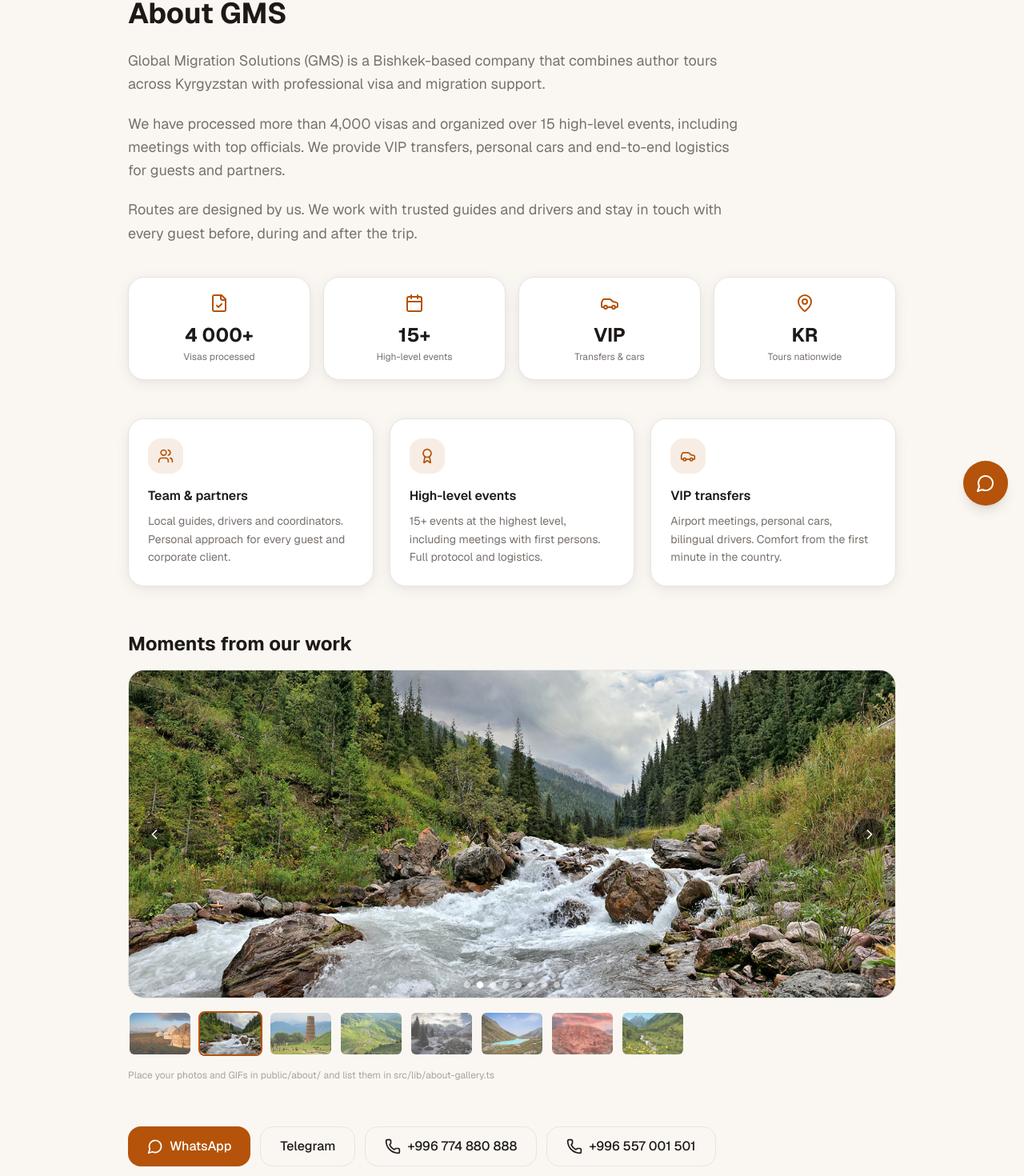
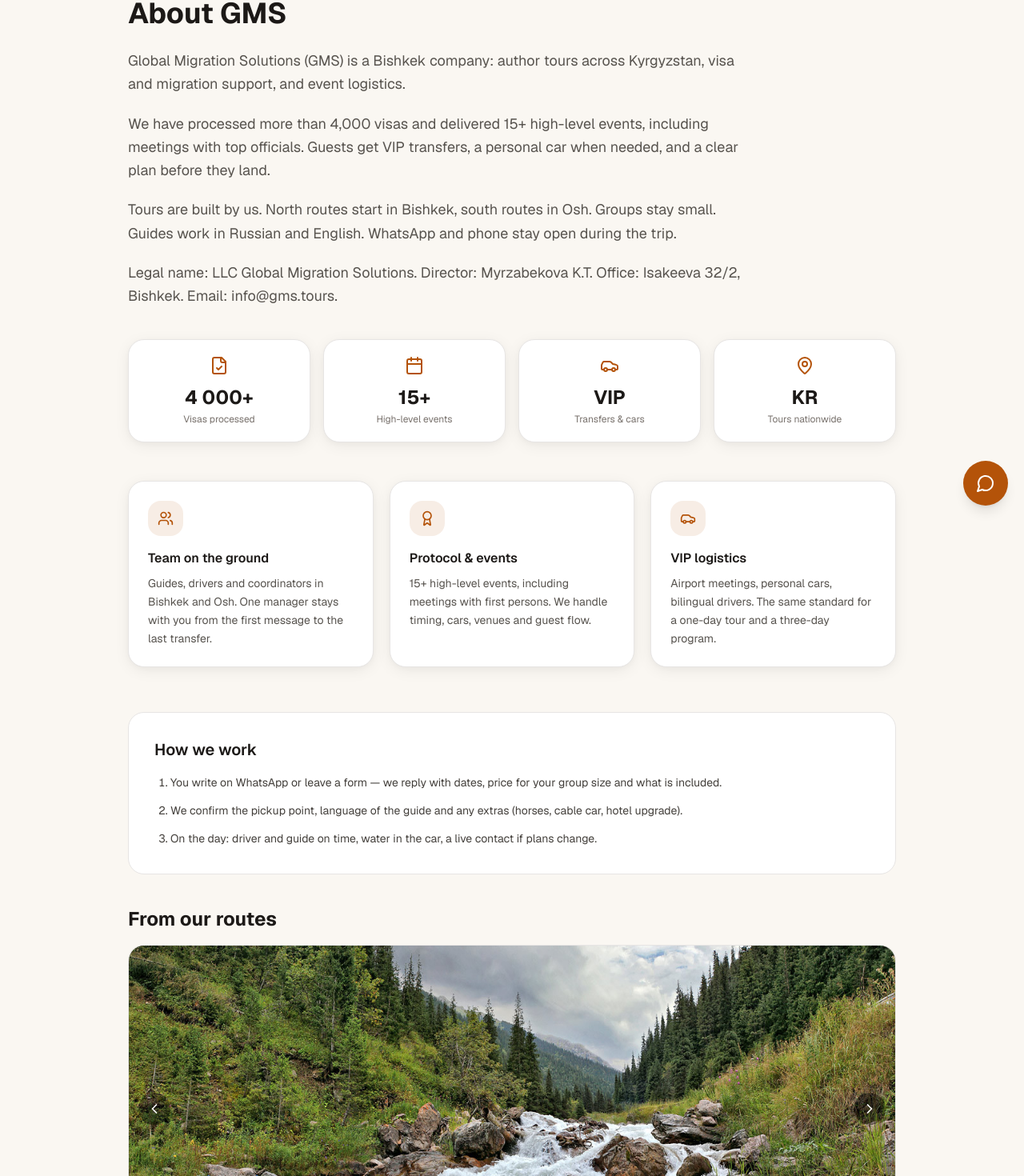
Before and after one commit to ellydion/gms-tours, a Next.js app: page /en/about in a window 1280 px wide. Shown: the part 148-1618 px from the top of the page at 80% size. Built offline with nearby package versions, Linux system fonts and the light colour scheme.

Commit message:
content: expand About, remove public/about placeholder

```diff
--- a/src/app/[locale]/about/page.tsx
+++ b/src/app/[locale]/about/page.tsx
@@ -1,7 +1,7 @@
 import { setRequestLocale } from 'next-intl/server';
 import { MessageCircle, Phone, FileCheck, Calendar, Car, MapPin, Users, Award } from 'lucide-react';
 import { AboutSlideshow } from '@/components/AboutSlideshow';
-import { WHATSAPP_URL, TELEGRAM_URL, PHONE_DISPLAY, PHONE_2_DISPLAY } from '@/lib/contacts';
+import { WHATSAPP_URL, TELEGRAM_URL, PHONE_DISPLAY, PHONE_2_DISPLAY, EMAIL } from '@/lib/contacts';
 
 export default async function AboutPage({
   params,
@@ -28,38 +28,14 @@ export default async function AboutPage({
 
   const points = isEn
     ? [
-        {
-          icon: Users,
-          title: 'Team & partners',
-          text: 'Local guides, drivers and coordinators. Personal approach for every guest and corporate client.',
-        },
-        {
-          icon: Award,
-          title: 'High-level events',
-          text: '15+ events at the highest level, including meetings with first persons. Full protocol and logistics.',
-        },
-        {
-          icon: Car,
-          title: 'VIP transfers',
-          text: 'Airport meetings, personal cars, bilingual drivers. Comfort from the first minute in the country.',
-        },
+        { icon: Users, title: 'Team on the ground', text: 'Guides, drivers and coordinators in Bishkek and Osh. One manager stays with you from the first message to the last transfer.' },
+        { icon: Award, title: 'Protocol & events', text: '15+ high-level events, including meetings with first persons. We handle timing, cars, venues and guest flow.' },
+        { icon: Car, title: 'VIP logistics', text: 'Airport meetings, personal cars, bilingual drivers. The same standard for a one-day tour and a three-day program.' },
       ]
     : [
-        {
-          icon: Users,
-          title: 'Команда и партнёры',
-          text: 'Локальные гиды, водители и координаторы. Индивидуальный подход к каждому гостю и корпоративному клиенту.',
-        },
-        {
-          icon: Award,
-          title: 'Мероприятия высшего уровня',
-          text: 'Более 15 мероприятий, включая встречи первых лиц. Полный протокол и логистика.',
-        },
-        {
-          icon: Car,
-          title: 'VIP-трансферы',
-          text: 'Встречи в аэропорту, личные автомобили, водители с языками. Комфорт с первой минуты в стране.',
-        },
+        { icon: Users, title: 'Команда на земле', text: 'Гиды, водители и координаторы в Бишкеке и Оше. Один менеджер ведёт вас от первого сообщения до последнего трансфера.' },
+        { icon: Award, title: 'Протокол и события', text: 'Более 15 мероприятий высшего уровня, включая встречи первых лиц. Тайминг, авто, площадки и логика гостей — на нас.' },
+        { icon: Car, title: 'VIP-логистика', text: 'Встречи в аэропорту, личные автомобили, водители с языками. Один стандарт и для однодневки, и для трёхдневной программы.' },
       ];
 
   return (
@@ -68,31 +44,32 @@ export default async function AboutPage({
         {isEn ? 'About GMS' : 'О компании GMS'}
       </h1>
 
-      <div className="space-y-5 text-lg text-[#78716C] leading-relaxed mb-10 max-w-3xl">
+      <div className="space-y-5 text-lg text-[#57534E] leading-relaxed mb-10 max-w-3xl">
         <p>
           {isEn
-            ? 'Global Migration Solutions (GMS) is a Bishkek-based company that combines author tours across Kyrgyzstan with professional visa and migration support.'
-            : 'Global Migration Solutions (GMS) — компания из Бишкека, которая сочетает авторские туры по Кыргызстану с профессиональной визовой и миграционной поддержкой.'}
+            ? 'Global Migration Solutions (GMS) is a Bishkek company: author tours across Kyrgyzstan, visa and migration support, and event logistics.'
+            : 'ОсОО «Global Migration Solutions» (GMS) — компания из Бишкека: авторские туры по Кыргызстану, визовая и миграционная поддержка, логистика мероприятий.'}
         </p>
         <p>
           {isEn
-            ? 'We have processed more than 4,000 visas and organized over 15 high-level events, including meetings with top officials. We provide VIP transfers, personal cars and end-to-end logistics for guests and partners.'
-            : 'Мы оформили более 4 000 виз и провели более 15 мероприятий на высшем уровне, включая встречи первых лиц. Обеспечиваем VIP-трансферы, личные автомобили и полную логистику для гостей и партнёров.'}
+            ? 'We have processed more than 4,000 visas and delivered 15+ high-level events, including meetings with top officials. Guests get VIP transfers, a personal car when needed, and a clear plan before they land.'
+            : 'Оформили более 4 000 виз и провели 15+ мероприятий на высшем уровне, включая встречи первых лиц. Гостям даём VIP-трансферы, личный автомобиль при необходимости и понятный план до прилёта.'}
         </p>
         <p>
           {isEn
-            ? 'Routes are designed by us. We work with trusted guides and drivers and stay in touch with every guest before, during and after the trip.'
-            : 'Маршруты проектируем сами. Работаем с проверенными гидами и водителями и остаёмся на связи с каждым гостем до, во время и после поездки.'}
+            ? 'Tours are built by us. North routes start in Bishkek, south routes in Osh. Groups stay small. Guides work in Russian and English. WhatsApp and phone stay open during the trip.'
+            : 'Маршруты собираем сами. Север стартует из Бишкека, юг — из Оша. Группы небольшие. Гиды на русском и английском. WhatsApp и телефон открыты на всём маршруте.'}
+        </p>
+        <p>
+          {isEn
+            ? 'Legal name: LLC Global Migration Solutions. Director: Myrzabekova K.T. Office: Isakeeva 32/2, Bishkek. Email: info@gms.tours.'
+            : 'Юридическое лицо: ОсОО «Глобальные миграционные решения». Директор: Мырзабекова К.Т. Офис: Исакеева 32/2, Бишкек. Почта: info@gms.tours.'}
         </p>
       </div>
 
-      {/* Stats */}
       <div className="grid grid-cols-2 md:grid-cols-4 gap-3 sm:gap-4 mb-12">
         {stats.map((item, i) => (
-          <div
-            key={i}
-            className="bg-white rounded-2xl p-5 border border-[#E7E5E4] text-center shadow-premium"
-          >
+          <div key={i} className="bg-white rounded-2xl p-5 border border-[#E7E5E4] text-center shadow-premium">
             <item.icon className="w-6 h-6 text-[#B45309] mx-auto mb-3" />
             <div className="text-2xl font-bold text-[#1C1917] mb-1">{item.value}</div>
             <div className="text-xs text-[#78716C] leading-tight">{item.label}</div>
@@ -100,66 +77,42 @@ export default async function AboutPage({
         ))}
       </div>
 
-      {/* Points */}
       <div className="grid sm:grid-cols-3 gap-5 mb-14">
         {points.map((p, i) => (
-          <div
-            key={i}
-            className="bg-white rounded-2xl p-6 border border-[#E7E5E4] shadow-premium"
-          >
+          <div key={i} className="bg-white rounded-2xl p-6 border border-[#E7E5E4] shadow-premium">
             <div className="w-11 h-11 rounded-xl bg-[#B45309]/10 flex items-center justify-center mb-4">
               <p.icon className="w-5 h-5 text-[#B45309]" />
             </div>
             <h3 className="font-semibold text-[#1C1917] mb-2">{p.title}</h3>
-            <p className="text-sm text-[#78716C] leading-relaxed">{p.text}</p>
+            <p className="text-sm text-[#57534E] leading-relaxed">{p.text}</p>
           </div>
         ))}
       </div>
 
-      {/* Slideshow */}
-      <div className="mb-14">
-        <AboutSlideshow
-          title={isEn ? 'Moments from our work' : 'Моменты нашей работы'}
-        />
-        <p className="mt-3 text-xs text-[#A8A29E]">
-          {isEn
-            ? 'Place your photos and GIFs in public/about/ and list them in src/lib/about-gallery.ts'
-            : 'Положите фото и GIF в public/about/ и пропишите пути в src/lib/about-gallery.ts'}
-        </p>
+      <div className="mb-10 bg-white rounded-2xl p-6 sm:p-8 border border-[#E7E5E4]">
+        <h2 className="text-xl font-semibold text-[#1C1917] mb-4">{isEn ? 'How we work' : 'Как мы работаем'}</h2>
+        <ol className="space-y-3 text-sm text-[#44403C] leading-relaxed list-decimal pl-5">
+          <li>{isEn ? 'You write on WhatsApp or leave a form — we reply with dates, price for your group size and what is included.' : 'Пишете в WhatsApp или оставляете заявку — отвечаем датами, ценой под размер группы и тем, что входит.'}</li>
+          <li>{isEn ? 'We confirm the pickup point, language of the guide and any extras (horses, cable car, hotel upgrade).' : 'Подтверждаем точку посадки, язык гида и доплаты (кони, канатка, улучшение номера).'}</li>
+          <li>{isEn ? 'On the day: driver and guide on time, water in the car, a live contact if plans change.' : 'В день выезда: водитель и гид вовремя, вода в машине, живой контакт если планы меняются.'}</li>
+        </ol>
       </div>
 
-      {/* CTA */}
+      <div className="mb-14">
+        <AboutSlideshow title={isEn ? 'From our routes' : 'С наших маршрутов'} />
+      </div>
+
       <div className="flex flex-wrap gap-3">
-        <a
-          href={WHATSAPP_URL}
-          target="_blank"
-          rel="noopener noreferrer"
-          className="inline-flex items-center gap-2 bg-[#B45309] hover:bg-[#92400E] text-white font-medium px-6 py-3 rounded-xl transition"
-        >
-          <MessageCircle className="w-5 h-5" />
-          WhatsApp
+        <a href={WHATSAPP_URL} target="_blank" rel="noopener noreferrer" className="inline-flex items-center gap-2 bg-[#B45309] hover:bg-[#92400E] text-white font-medium px-6 py-3 rounded-xl transition">
+          <MessageCircle className="w-5 h-5" /> WhatsApp
         </a>
-        <a
-          href={TELEGRAM_URL}
-          target="_blank"
-          rel="noopener noreferrer"
-          className="inline-flex items-center gap-2 border border-[#E7E5E4] hover:border-[#B45309] text-[#1C1917] font-medium px-6 py-3 rounded-xl transition"
-        >
-          Telegram
+        <a href={TELEGRAM_URL} target="_blank" rel="noopener noreferrer" className="inline-flex items-center gap-2 border border-[#E7E5E4] hover:border-[#B45309] text-[#1C1917] font-medium px-6 py-3 rounded-xl transition">Telegram</a>
+        <a href={`mailto:${EMAIL}`} className="inline-flex items-center gap-2 border border-[#E7E5E4] hover:border-[#B45309] text-[#1C1917] font-medium px-6 py-3 rounded-xl transition">{EMAIL}</a>
+        <a href={`tel:${PHONE_DISPLAY.replace(/ /g, '')}`} className="inline-flex items-center gap-2 border border-[#E7E5E4] hover:border-[#B45309] text-[#1C1917] font-medium px-6 py-3 rounded-xl transition">
+          <Phone className="w-5 h-5" /> {PHONE_DISPLAY}
         </a>
-        <a
-          href={`tel:${PHONE_DISPLAY.replace(/ /g, '')}`}
-          className="inline-flex items-center gap-2 border border-[#E7E5E4] hover:border-[#B45309] text-[#1C1917] font-medium px-6 py-3 rounded-xl transition"
-        >
-          <Phone className="w-5 h-5" />
-          {PHONE_DISPLAY}
-        </a>
-        <a
-          href={`tel:${PHONE_2_DISPLAY.replace(/ /g, '')}`}
-          className="inline-flex items-center gap-2 border border-[#E7E5E4] hover:border-[#B45309] text-[#1C1917] font-medium px-6 py-3 rounded-xl transition"
-        >
-          <Phone className="w-5 h-5" />
-          {PHONE_2_DISPLAY}
+        <a href={`tel:${PHONE_2_DISPLAY.replace(/ /g, '')}`} className="inline-flex items-center gap-2 border border-[#E7E5E4] hover:border-[#B45309] text-[#1C1917] font-medium px-6 py-3 rounded-xl transition">
+          <Phone className="w-5 h-5" /> {PHONE_2_DISPLAY}
         </a>
       </div>
     </div>
```
